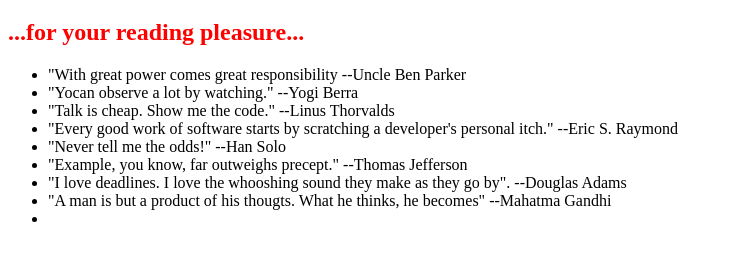
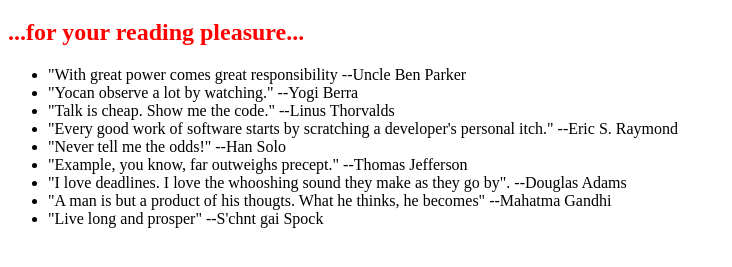
Before and after one commit to matthiaslaux/0McMain_openSAP_repo, a plain HTML site: page index.html in a window 1280 px wide. Shown: the part 61-328 px from the top of the page, without its empty margins (0-732 px from the left). Drawn offline with Linux system fonts and the light colour scheme.

Commit message:
Quote from Spock

```diff
--- a/index.html
+++ b/index.html
@@ -17,7 +17,7 @@
 			<li>"Example, you know, far outweighs precept." --Thomas Jefferson</li>
 			<li>"I love deadlines. I love the whooshing sound they make as they go by". --Douglas Adams</li>
 			<li>"A man is but a product of his thougts. What he thinks, he becomes" --Mahatma Gandhi</li>
-			<li></li>
+			<li>"Live long and prosper" --S'chnt gai Spock</li>
 		</ul>
 	</body>
 </html>
```
